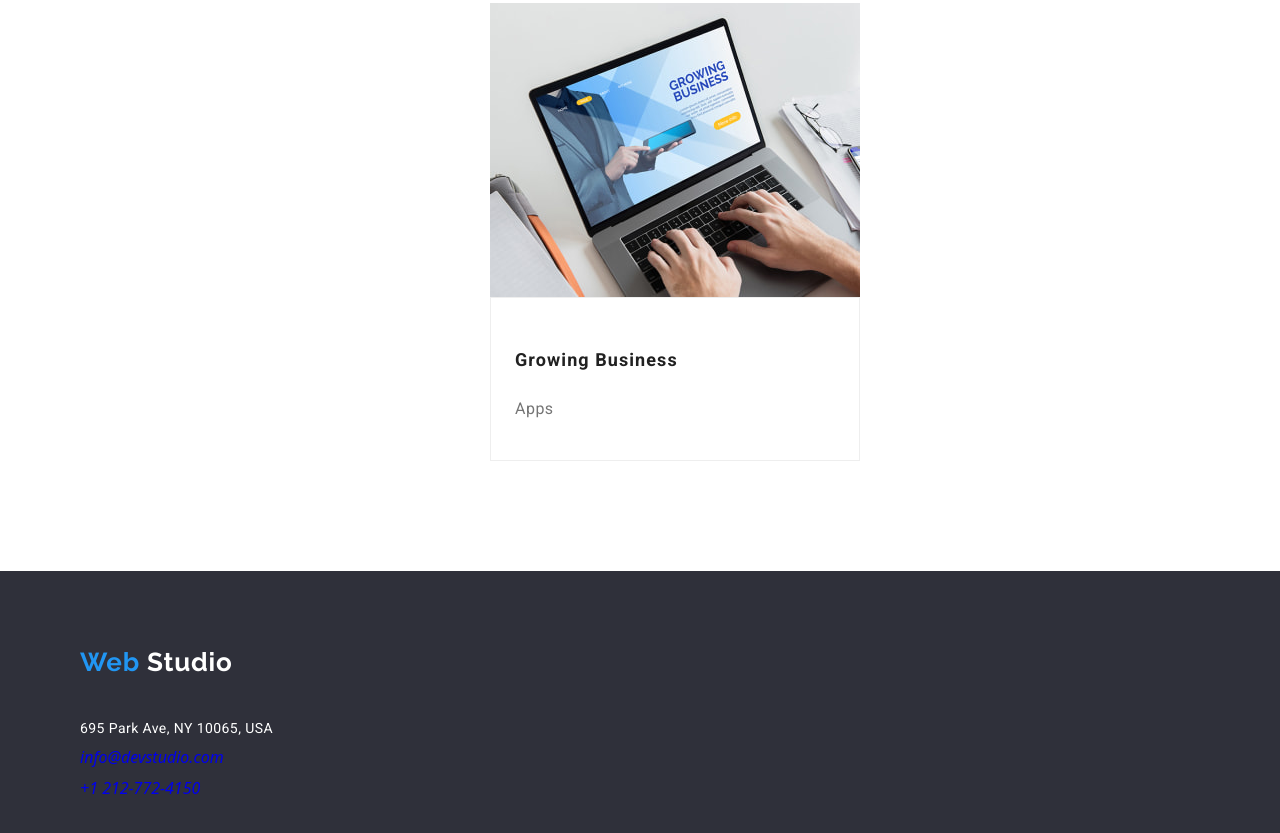
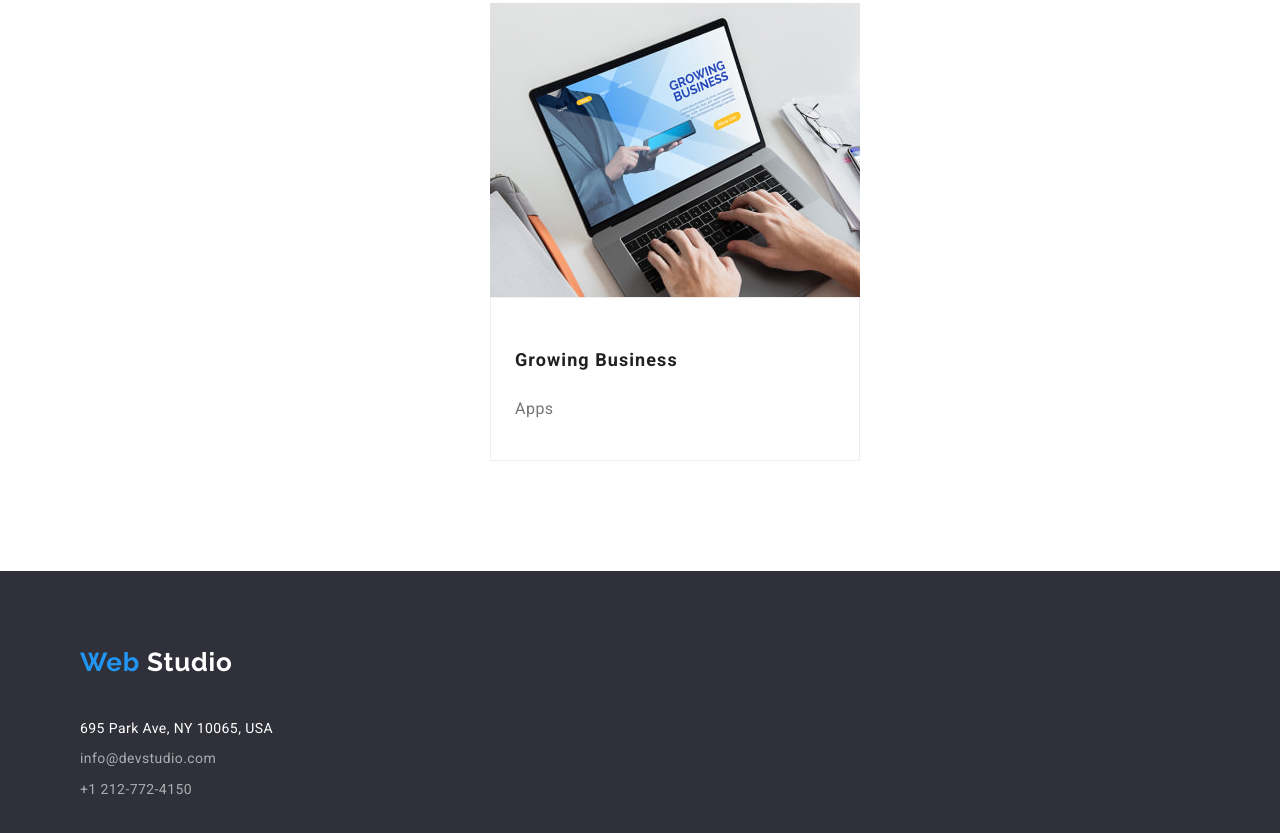
Before and after one commit to Ciinaruandreea/goit-markup-hw-04, a plain HTML site: page portfolio.html in a window 1280 px wide. Shown: the part 2229-3062 px from the top of the page. Drawn offline with nearby package versions, Linux system fonts and the light colour scheme.

Commit message:
Update portfolio

```diff
--- a/portfolio.html
+++ b/portfolio.html
@@ -232,12 +232,14 @@
             <span class="footer-name-address">695 Park Ave, NY 10065, USA</span>
           </li>
           <li class="footer-address-li">
-            <a class="mail-footer" href="mailto:info@devstudio.com"
+            <a class="mail-tel-footer" href="mailto:info@devstudio.com"
               >info@devstudio.com</a
             >
           </li>
           <li class="footer-address-li">
-            <a class="tel-footer" href="tel:+12127724150">+1 212-772-4150</a>
+            <a class="mail-tel-footer" href="tel:+12127724150"
+              >+1 212-772-4150</a
+            >
           </li>
         </ul>
       </address>
```
